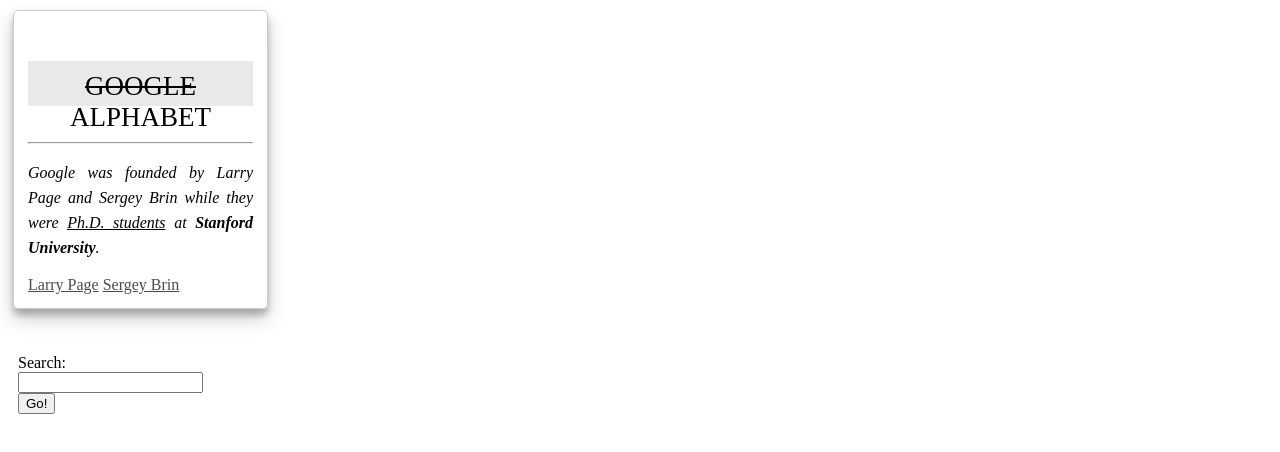
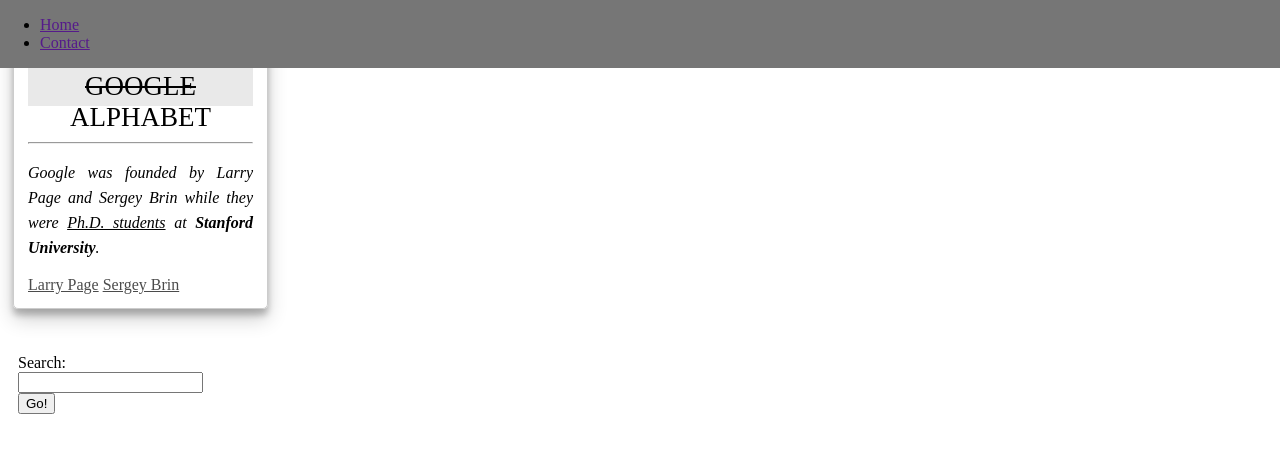
Before and after one commit to Domitalk/learning, a plain HTML site: page 300AppliedVisualDesign.html in a window 1280 px wide. Drawn offline with Linux system fonts and the light colour scheme.

Commit message:
position: fixed compared to absolute

```diff
--- a/300AppliedVisualDesign.html
+++ b/300AppliedVisualDesign.html
@@ -78,6 +78,19 @@
             position: relative;
         }
 
+        /* position fixed is like position absolute but more strict
+        absolute is anchored on the body or the parent element
+        so you can scroll away from it.
+        position fixed is anchored on the window view port
+        so the user always sees it in the same place  */
+        #navbar {
+            position: fixed;
+            top: 0px;
+            left: 0px;
+            width: 100%;
+            background-color: #767676;
+        }
+
 
 
     </style>
@@ -105,5 +118,11 @@
               <input type="submit" name="submit" value="Go!">
             </form>
         </section>
+        <nav id="navbar">
+            <ul>
+              <li><a href="">Home</a></li>
+              <li><a href="">Contact</a></li>
+            </ul>
+        </nav>
     </div>
   </html>
```
